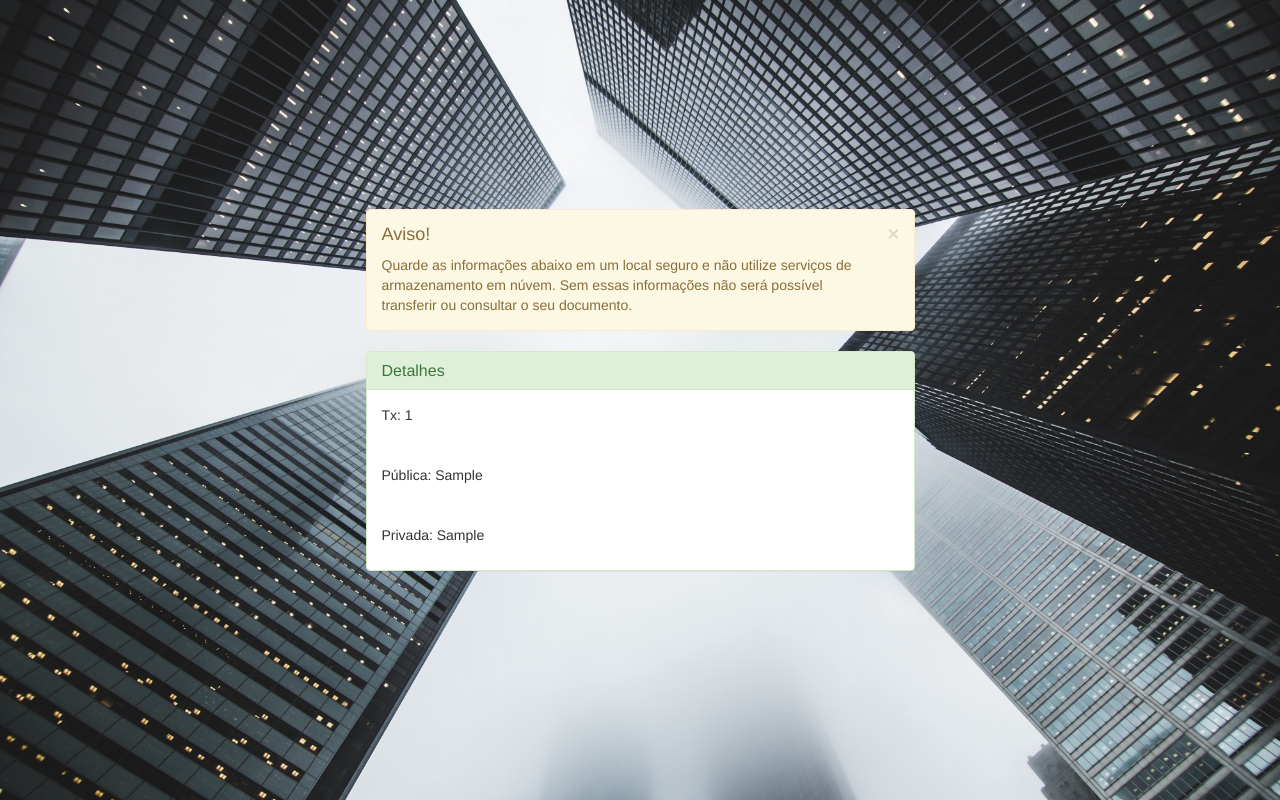
After one commit to gabrielmendanha/datachain, a Flask app: template templates/upload.html in a window 1280 px wide. The commit adds this page. Run offline with Flask 2, Linux system fonts and the light colour scheme; the template is opened without the code that fills it: most values are stand-ins (such as "Sample title", 1, 10 or a date in 2020); some libraries are stand-ins or nearby versions.

Commit message:
Várias interfaces foram melhoradas.

```diff
--- /dev/null
+++ b/static/upload.css
@@ -0,0 +1,45 @@
+body {
+    background: url("../static/sky.jpeg") no-repeat;
+    background-size: 100%;
+}
+
+html, body, .container-table {
+    height: 100%;
+}
+
+.container-table {
+    /*border: 1px solid red;*/
+    display: table;
+    width: 100%;
+}
+
+.vertical-center-row {
+    display: table-cell;
+    vertical-align: middle;
+}
+
+.container-fluid {
+    background: transparent !important;
+}
+
+.alert {
+    float: none;
+    margin: 0 auto;
+    max-width: 45%;
+}
+
+.panel {
+    float: none;
+    margin: 0 auto;
+    /*border: 1px solid purple;*/
+    white-space: nowrap;
+    max-width: 45%;
+}
+
+.row {
+    /*border: 1px solid blue;*/
+}
+
+.panel-body:hover {
+    background-color: whitesmoke;
+}
--- a/tcc2.py
+++ b/tcc2.py
@@ -14,6 +14,7 @@ UPLOAD_FOLDER = '/uploads/'
 API_ENDPOINT = 'http://localhost:9984'
 APP_ROOT = os.path.dirname(os.path.abspath(__file__))
 ALLOWED_EXTENSIONS = {'txt', 'pdf', 'png', 'jpg', 'jpeg', 'gif'}
+IPFS_GATEWAY = 'https://gateway.ipfs.io/ipfs/'
 
 app.config['DEBUG'] = True  # Comment this line before deploying
 ipfs = ipfsapi.connect('127.0.0.1', 5001)
@@ -88,17 +89,17 @@ def upload():
 
             txid = fulfilled_creation_tx['id']
 
-            trials = 0
-            while trials < 100:
-
-                try:
-                    if bigchain.transactions.status(txid).get('status') == 'valid':
-                        break
-
-                except bigchain.exceptions.NotFoundError:
-                    trials += 1
-
-            return "ok " + txid + " " + str(bigchain.transactions.status(txid))
+            # trials = 0
+            # while trials < 100:
+            #
+            #     try:
+            #         if bigchain.transactions.status(txid).get('status') == 'valid':
+            #             break
+            #
+            #     except bigchain.exceptions.NotFoundError:
+            #         trials += 1
+            #str(bigchain.transactions.status(txid))
+            return render_template('upload.html', txid=txid, public_key=public_key, private_key=private_key)
 
 
 @app.route('/download', methods=['POST'])
@@ -117,7 +118,7 @@ def download():
     file_name = transaction['asset']['data']['Name']
     file_hash = transaction['asset']['data']['Hash']
 
-    download_link = 'https://gateway.ipfs.io/ipfs/' + file_hash #TODO COLOCAR CONSTANTE IPFS GATEWAY
+    download_link = IPFS_GATEWAY + file_hash
 
     return render_template('download.html', file_name=file_name, download_link=download_link,
                            file_hash=file_hash, file_timestamp=file_timestamp, current_owner=current_owner,
@@ -166,16 +167,7 @@ def transfer():
 
     bigchain.transactions.send(fulfilled_transfer_tx)
 
-    return "ok"
-
-    # pair 1
-    # pub 7xaCsyEs3mmoL5cDG73HqHXGxLtrZRm6GGf4Kv4qq2kp
-    # priv 8qmV2CpRr1yxvYnsg8DYpAFZUs9rBMBNUbrfjFc7Kkxz
-    # tx id 80af48990a90c9761e9d2ad29762157dc60fca0ab2c93387bbbee9b708467515
-
-    # pair 2
-    # pub key 3EFKgepf6WFrZ4MjPUz1Wq2vPDAWpq2mazQedSPMnxPb
-    # priv key DQVrgoBQYtvdwcZMRYnJFXjBbygzb72DbuAUz7JxbXA
+    return render_template('index.html', success=True)
 
 
 def allowed_file(filename):
--- a/templates/download.html
+++ b/templates/download.html
@@ -8,7 +8,7 @@
     <link href="https://maxcdn.bootstrapcdn.com/bootswatch/3.3.7/lumen/bootstrap.min.css" rel="stylesheet"
           integrity="sha384-gv0oNvwnqzF6ULI9TVsSmnULNb3zasNysvWwfT/s4l8k5I+g6oFz9dye0wg3rQ2Q" crossorigin="anonymous">
     <script src="https://maxcdn.bootstrapcdn.com/bootstrap/3.3.7/js/bootstrap.min.js"></script>
-    <script src="https://use.fontawesome.com/63f0a28234.js"></script>
+{#    <script src="https://use.fontawesome.com/63f0a28234.js"></script>#}
 </head>
 <body>
 
--- /dev/null
+++ b/templates/upload.html
@@ -0,0 +1,44 @@
+<!DOCTYPE html>
+<html lang="en">
+<head>
+    <meta charset="UTF-8">
+    <title>Upload</title>
+    <link rel="stylesheet" href="/static/upload.css">
+    <script src="https://ajax.googleapis.com/ajax/libs/jquery/3.1.1/jquery.min.js"></script>
+    <link href="https://maxcdn.bootstrapcdn.com/bootswatch/3.3.7/lumen/bootstrap.min.css" rel="stylesheet"
+          integrity="sha384-gv0oNvwnqzF6ULI9TVsSmnULNb3zasNysvWwfT/s4l8k5I+g6oFz9dye0wg3rQ2Q" crossorigin="anonymous">
+    <script src="https://maxcdn.bootstrapcdn.com/bootstrap/3.3.7/js/bootstrap.min.js"></script>
+{#    <script src="https://use.fontawesome.com/63f0a28234.js"></script>#}
+</head>
+<body>
+<div class="container-fluid container-table" style="background:transparent;">
+    <div class="row vertical-center-row">
+        <div class="col-md-12">
+            <div class="alert alert-dismissible alert-warning">
+              <button type="button" class="close" data-dismiss="alert">&times;</button>
+              <h4>Aviso!</h4>
+              <p>Quarde as informações abaixo em um local seguro e não utilize serviços de armazenamento em núvem. Sem essas informações
+                  não será possível transferir ou consultar o seu documento.</p>
+            </div>
+            <div class="panel panel-success" >
+                <div class="panel-heading">
+                    <h3 class="panel-title">Detalhes</h3>
+                </div>
+
+                <div class="panel-body" data-toggle="tooltip" data-placement="left" title="" data-original-title="Título original do documento.">
+                    <p>Tx: {{ txid }}</p>
+                </div>
+
+                <div class="panel-body" data-toggle="tooltip" data-placement="left" title="" data-original-title="Título original do documento.">
+                    <p>Pública: {{ public_key }}</p>
+                </div>
+
+                <div class="panel-body" data-toggle="tooltip" data-placement="left" title="" data-original-title="Título original do documento.">
+                    <p>Privada: {{ private_key }}</p>
+                </div>
+
+            </div>
+        </div>
+    </div>
+</body>
+</html>
```
Also changed, not shown: templates/index.html (+7 -0 lines).
